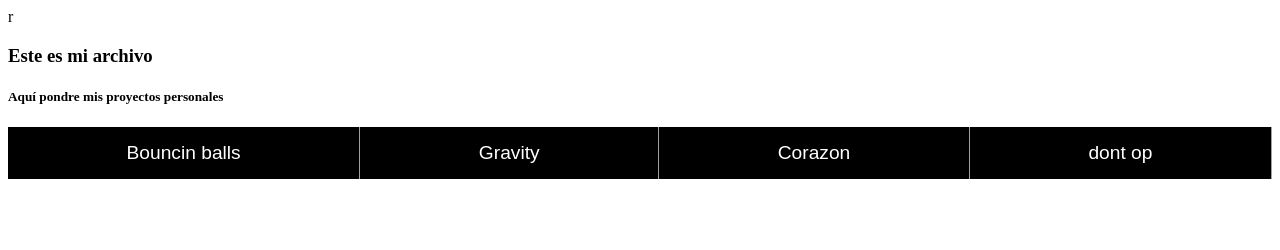
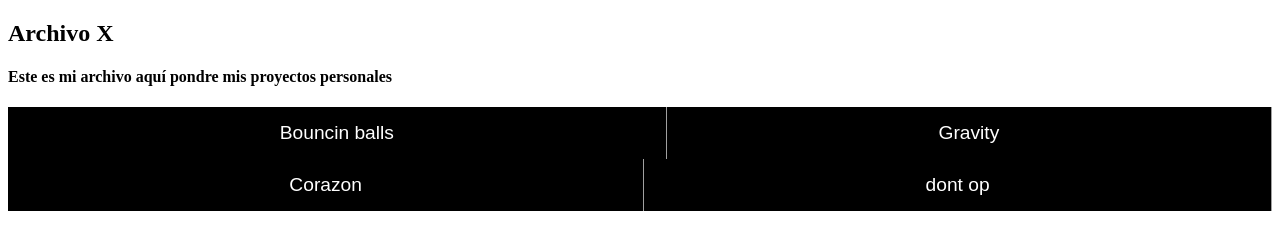
Before and after one commit to DavidAguilar06/DavidAguilar06.github.io, a plain HTML site: page index.html in a window 1280 px wide. Drawn offline with Linux system fonts and the light colour scheme.

Commit message:
Update index.html

```diff
--- a/index.html
+++ b/index.html
@@ -1,22 +1,25 @@
-r<!DOCTYPE html>
+<!DOCTYPE html>
 <html lang="es">
 <head>
     <meta charset="UTF-8">
     <meta name="viewport" content="width=device-width, initial-scale=1.0">
+    <meta name="viewport" content="width=device-width, minimum-scale=1.0, maximum-scale=1.0" />
     <title>Mi archivo</title>
     <link rel="stylesheet" href="hoja de estilos.css">
 </head>
 <body>
-    <H3>Este es mi archivo</H3>
-    <h5>Aqu&iacute; pondre mis proyectos personales
-    </h5>
+    <div class="tit">
+    <h2>Archivo X</h2>
+    <h4>Este es mi archivo aqu&iacute; pondre mis proyectos personales</h4>
+    </div>
     <nav class="menu"id="accion">
         <ul>
             <li><a href="index2.html">Bouncin balls</a></li>
             <li><a href="index3.html">Gravity</a></li>
+        </ul>
+        <ul>
             <li><a href="heart.html">Corazon</a></li>
             <li><a href="main3.js">dont op</a></li>
-            <!--<li><a href="html/NINTENDO.html" target="_blank">NINTENDO</a></li>-->
         </ul>
     </nav>
 </body>
```
